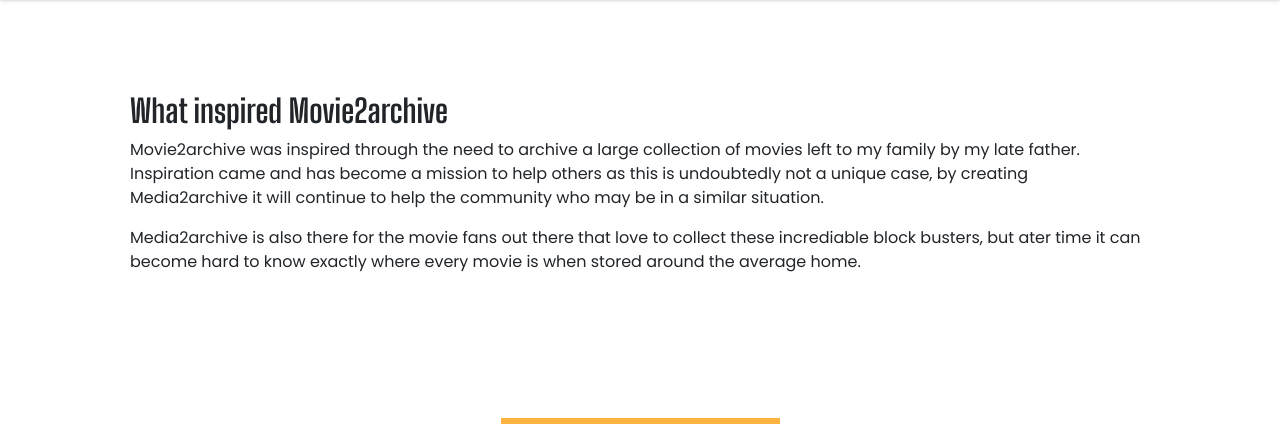
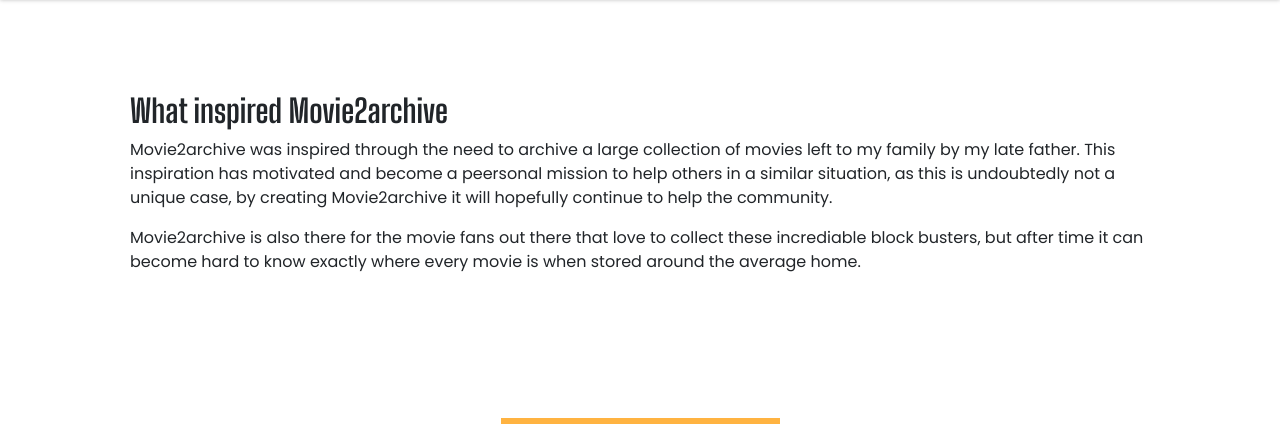
Before and after one commit to JHodgkins/MSP3-Movie2Archive, a Flask app: page /about in a window 1280 px wide. Shown: the part 214-659 px from the top of the page. Run offline with Flask 2, Linux system fonts and the light colour scheme; some libraries are stand-ins or nearby versions.

Commit message:
fix: corrected spelling mistakes and re-wrote sentances

```diff
--- a/movie2archive/templates/about.html
+++ b/movie2archive/templates/about.html
@@ -22,8 +22,8 @@
             <div class="col-lg-12">
                 <h2 class="fw-bolder">What inspired Movie2archive</h2>
                 <p>Movie2archive was inspired through the need to archive a large collection of movies left to my family by my late father.
-                Inspiration came and has become a mission to help others as this is undoubtedly not a unique case, by creating Media2archive it will continue to help the community who may be in a similar situation.</p>
-                <p>Media2archive is also there for the movie fans out there that love to collect these incrediable block busters, but ater time it can become hard to know exactly where every movie is when stored around the average home.</p>
+                This inspiration has motivated and become a peersonal mission to help others in a similar situation, as this is undoubtedly not a unique case, by creating Movie2archive it will hopefully continue to help the community.</p>
+                <p>Movie2archive is also there for the movie fans out there that love to collect these incrediable block busters, but after time it can become hard to know exactly where every movie is when stored around the average home.</p>
             </div>
         </div>
     </div>
```
